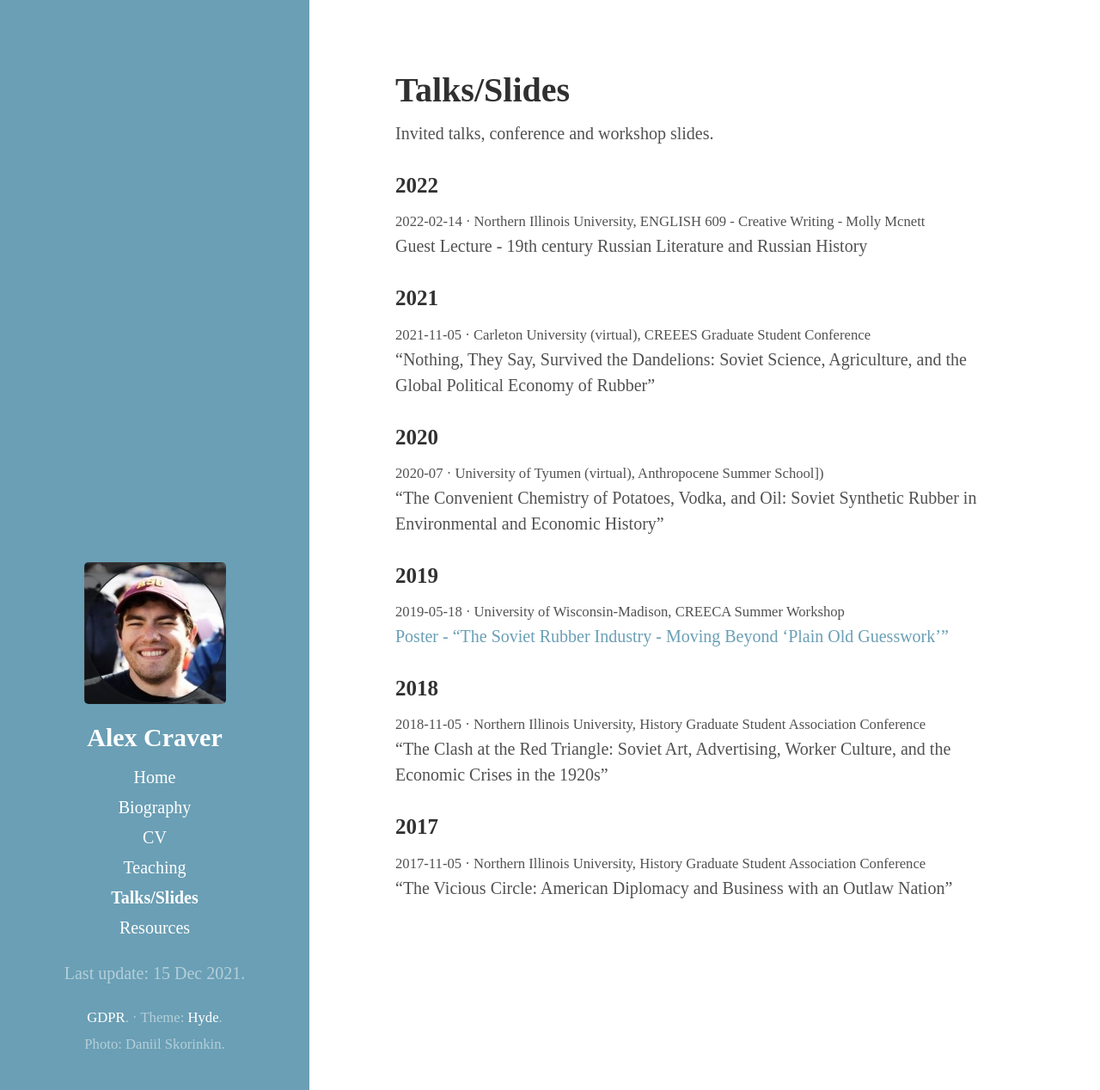
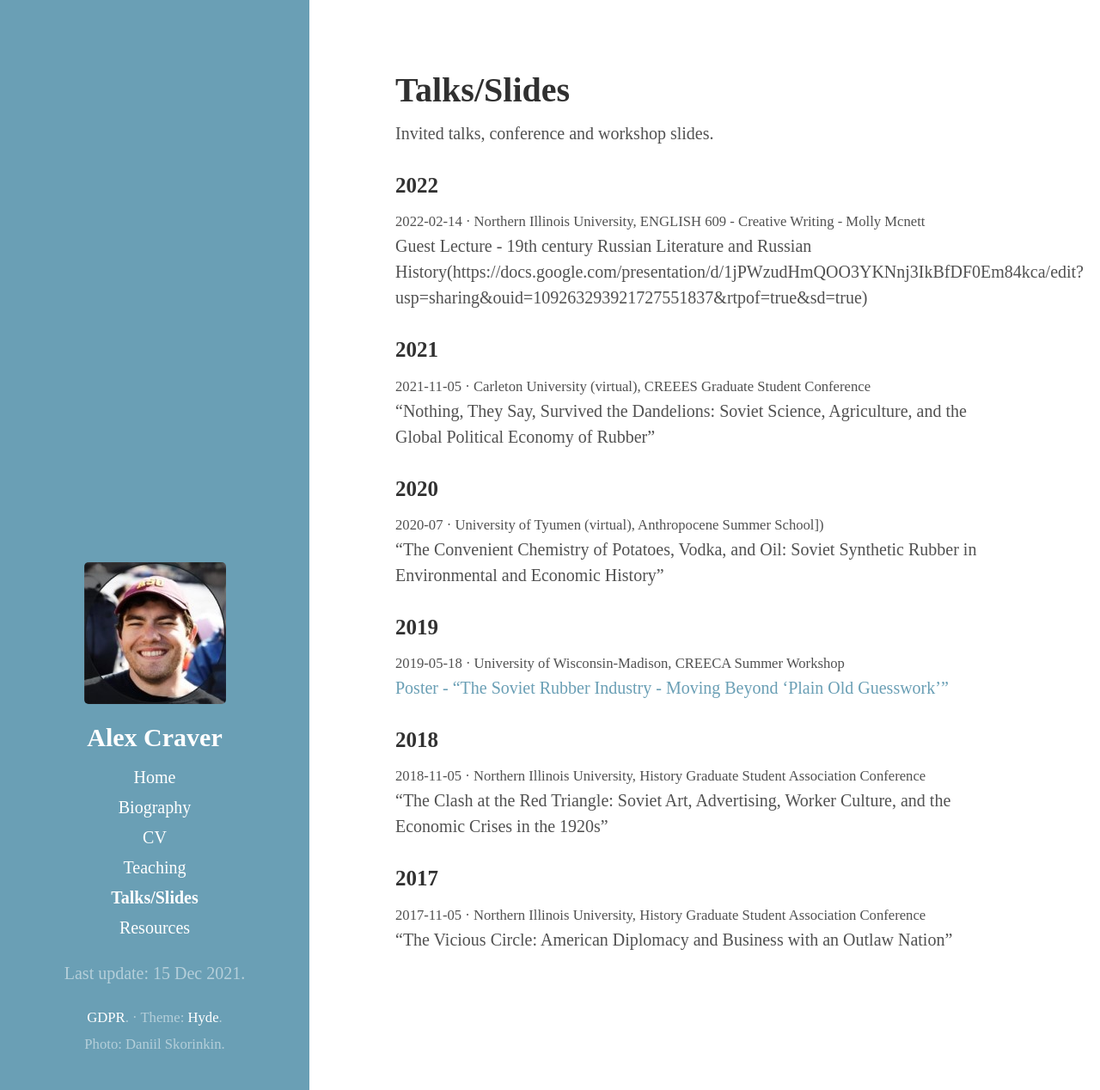
Before and after one commit to ahcraver/ahcraver.github.io, a Jekyll site: the page built from talks.md, in a window 1280 px wide and 1268 px high. Shown: the whole window at 86% size. Built offline with Jekyll 4.4.1, drawn with Linux system fonts in a browser that asks for light colours; part of the change alters nothing that is shown.

Commit message:
Update talks.md

```diff
--- a/talks.md
+++ b/talks.md
@@ -8,7 +8,7 @@ Invited talks, conference and workshop slides.
 ### 2022
 
 <small>2022-02-14 · Northern Illinois University, ENGLISH 609 - Creative Writing - Molly Mcnett</small><br />
-Guest Lecture - 19th century Russian Literature and Russian History
+Guest Lecture - 19th century Russian Literature and Russian History(https://docs.google.com/presentation/d/1jPWzudHmQOO3YKNnj3IkBfDF0Em84kca/edit?usp=sharing&ouid=109263293921727551837&rtpof=true&sd=true)
 ### 2021
 
 <small>2021-11-05 · Carleton University (virtual), CREEES Graduate Student Conference</small><br />
```
